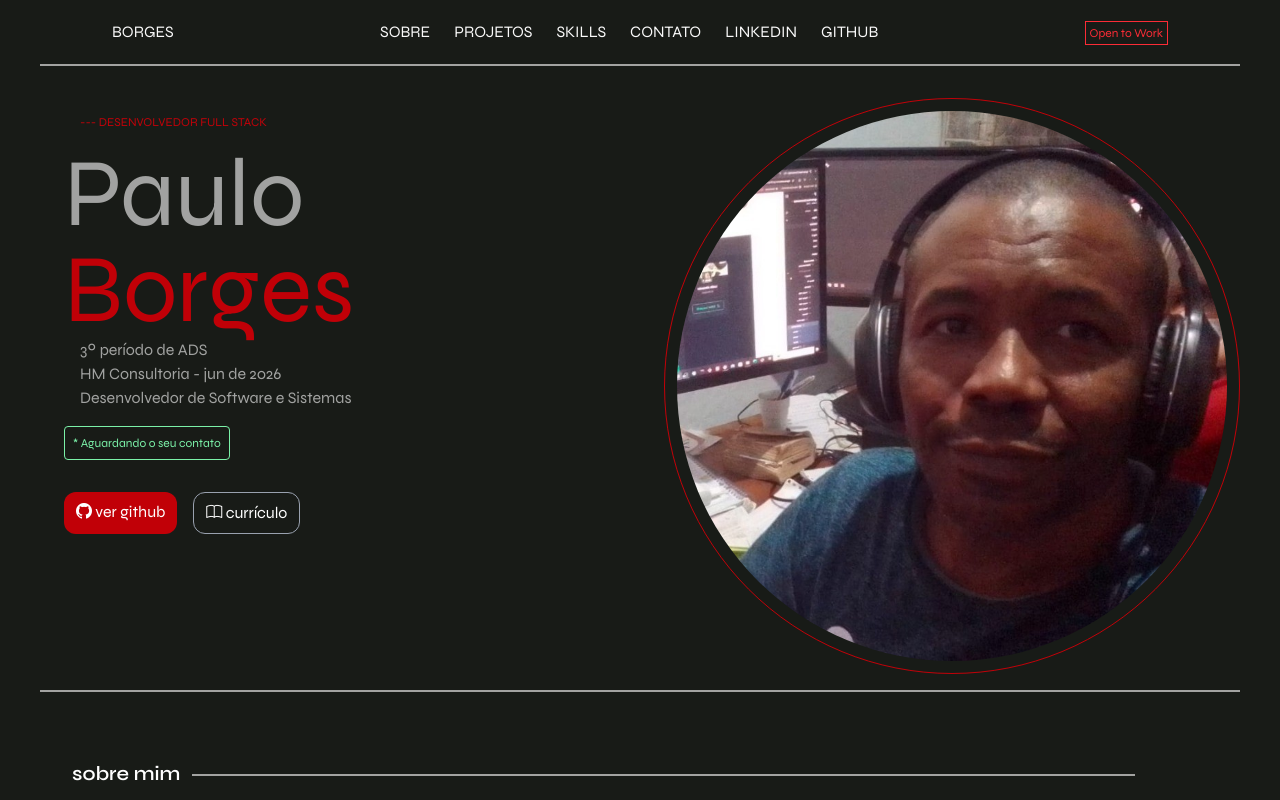
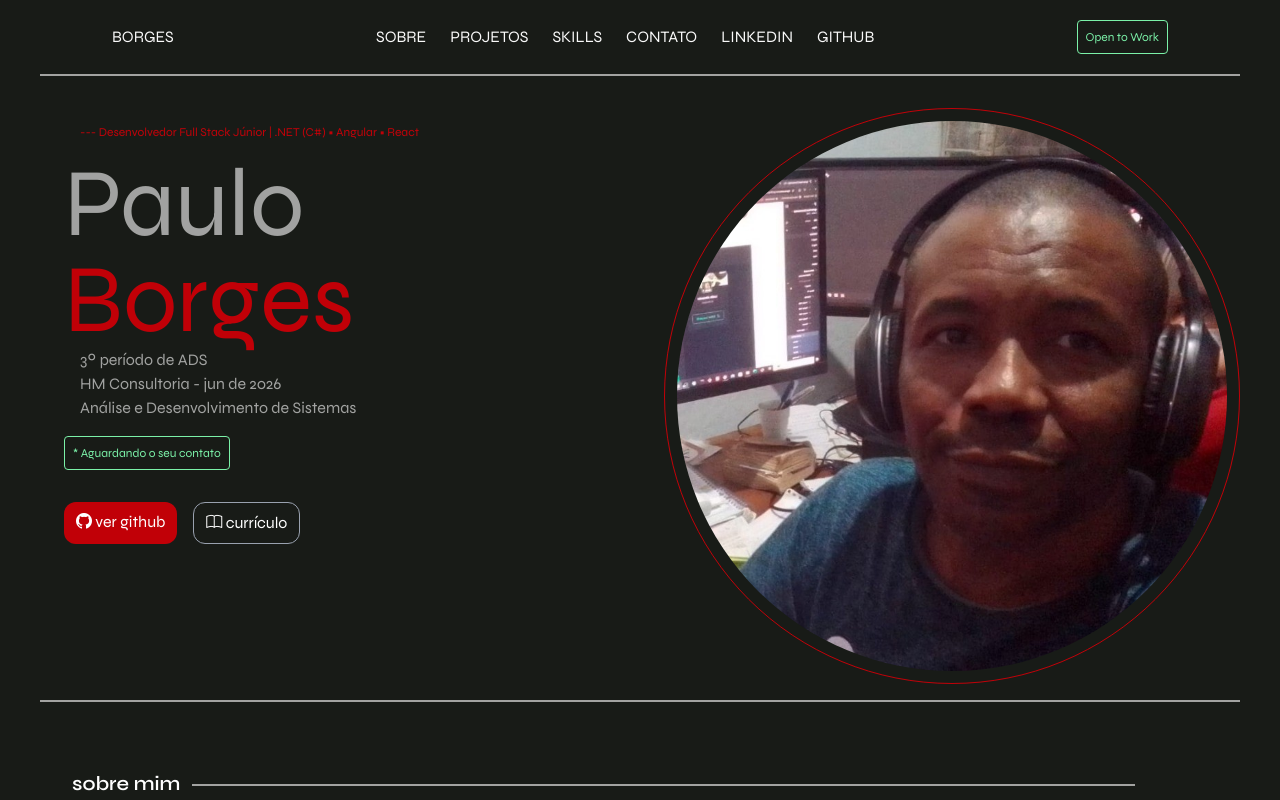
Before and after one commit to Paulo-Borges/portfolio-angular, an Angular app: page / in a window 1280 px wide. Shown: the top 800 px of the page. Built offline with nearby package versions, Linux system fonts and the light colour scheme.

Commit message:
fix:  Estilizando Header

```diff
--- a/src/app/components/header/header.html
+++ b/src/app/components/header/header.html
@@ -19,16 +19,26 @@
         <li class="text-neutral-50 hover:text-red-500">
           <a routerLink="/contact">CONTATO</a>
         </li>
-        <li class="text-neutral-50 hover:text-red-500">
-          <a href="https://www.linkedin.com/in/paulo-borges-de-almeida-b543b3242/" target="_blank">LINKEDIN</a>
+        <li class="text-neutral-50 hover:text-red-500 hidden sm:flex">
+          <a href="https://www.linkedin.com/in/paulo-borges-de-almeida-b543b3242/" target="_blank"
+            >LINKEDIN</a
+          >
         </li>
-        <li class="text-neutral-50 hover:text-red-500">
+        <li class="text-neutral-50 hover:text-red-500 hidden sm:flex">
           <a href="https://github.com/Paulo-Borges" target="_blank">GITHUB</a>
         </li>
       </ul>
     </div>
     <div>
-      <span class="text-red-500 border p-1 text-xs hover:text-green-300"> Open to Work </span>
+      <a
+        href="https://linkedin.com"
+        target="_blank"
+        rel="noopener noreferrer"
+        class="group inline-block text-center `min-w-[175px]` text-green-300 border rounded p-2 text-xs hover:text-green-500 hover:border-green-500 transition-colors"
+      >
+        <span class="group-hover:hidden">Open to Work</span>
+        <span class="hidden group-hover:inline">Linkedin</span>
+      </a>
     </div>
   </nav>
 </header>
--- a/src/app/pages/home/home.html
+++ b/src/app/pages/home/home.html
@@ -1,16 +1,24 @@
 <main class="flex sm:flex-row justify-between pl-6 h-full py-8 lg:pb-4 border-b-2">
   <div class="max-w-full">
-    <p class="text-xs text-red-700 p-4">--- DESENVOLVEDOR FULL STACK</p>
+    <p class="text-xs text-red-700 p-4">
+      --- Desenvolvedor Full Stack Júnior | .NET (C#) • Angular • React
+    </p>
     <h1 class="text-5xl sm:text-6xl lg:text-8xl">Paulo</h1>
     <h1 class="text-5xl sm:text-6xl lg:text-8xl text-red-700">Borges</h1>
     <p class="max-w-xs pl-4">3º período de ADS</p>
     <p class="max-w-xs pl-4">HM Consultoria - jun de 2026</p>
-    <p class="max-w-xs pl-4 mb-4">Desenvolvedor de Software e Sistemas</p>
+    <p class="max-w-xs pl-4 mb-4">Análise e Desenvolvimento de Sistemas</p>
 
     <div>
-      <button class="text-green-300 border rounded p-2 text-xs hover:text-green-500 mb-8">
-        * Aguardando o seu contato
-      </button>
+      <a
+        href="https://www.linkedin.com/in/paulo-borges-de-almeida-b543b3242/"
+        target="_blank"
+        rel="noopener noreferrer"
+        class="group inline-block text-center `min-w-43.75` text-green-300 border rounded p-2 text-xs hover:text-green-500 hover:border-green-500 mb-8 transition-colors"
+      >
+        <span class="group-hover:hidden">* Aguardando o seu contato</span>
+        <span class="hidden group-hover:inline">* Linkedin</span>
+      </a>
     </div>
     <div class="flex flex-wrap gap-4">
       <button
```
